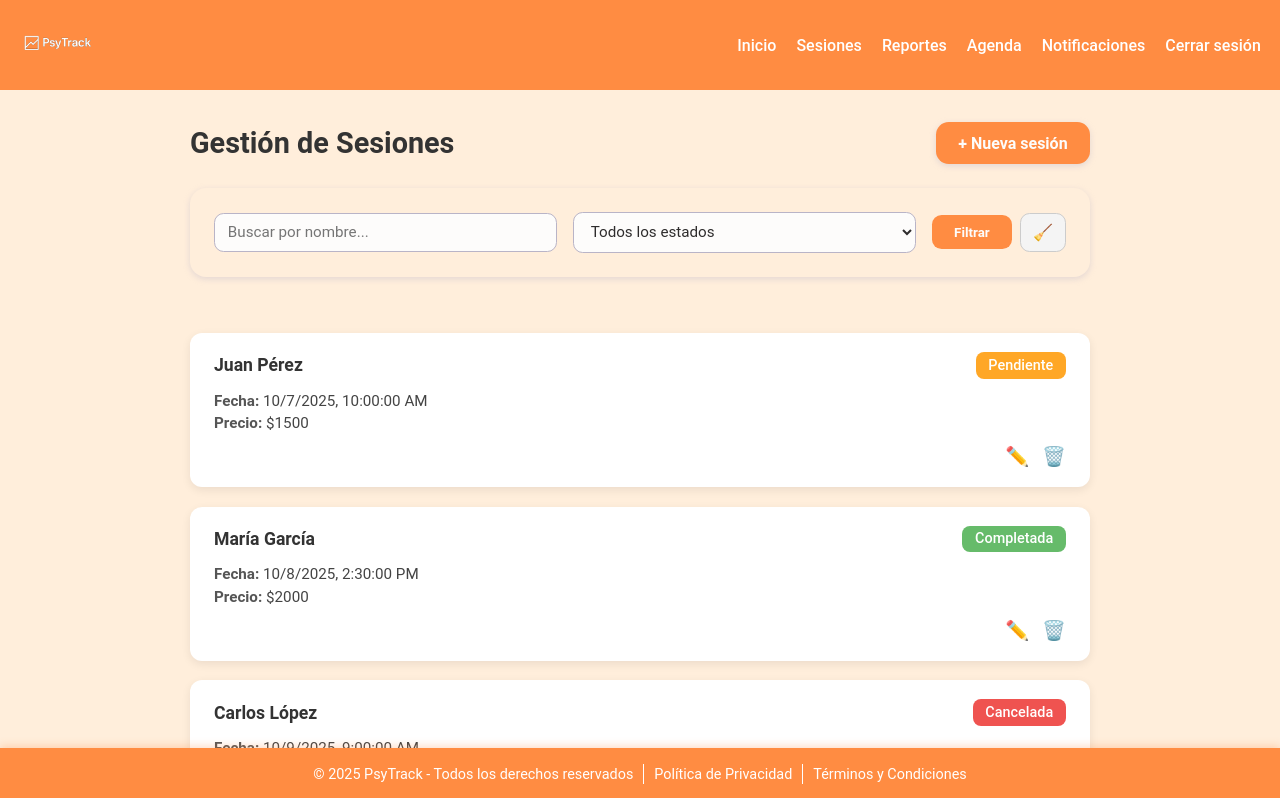
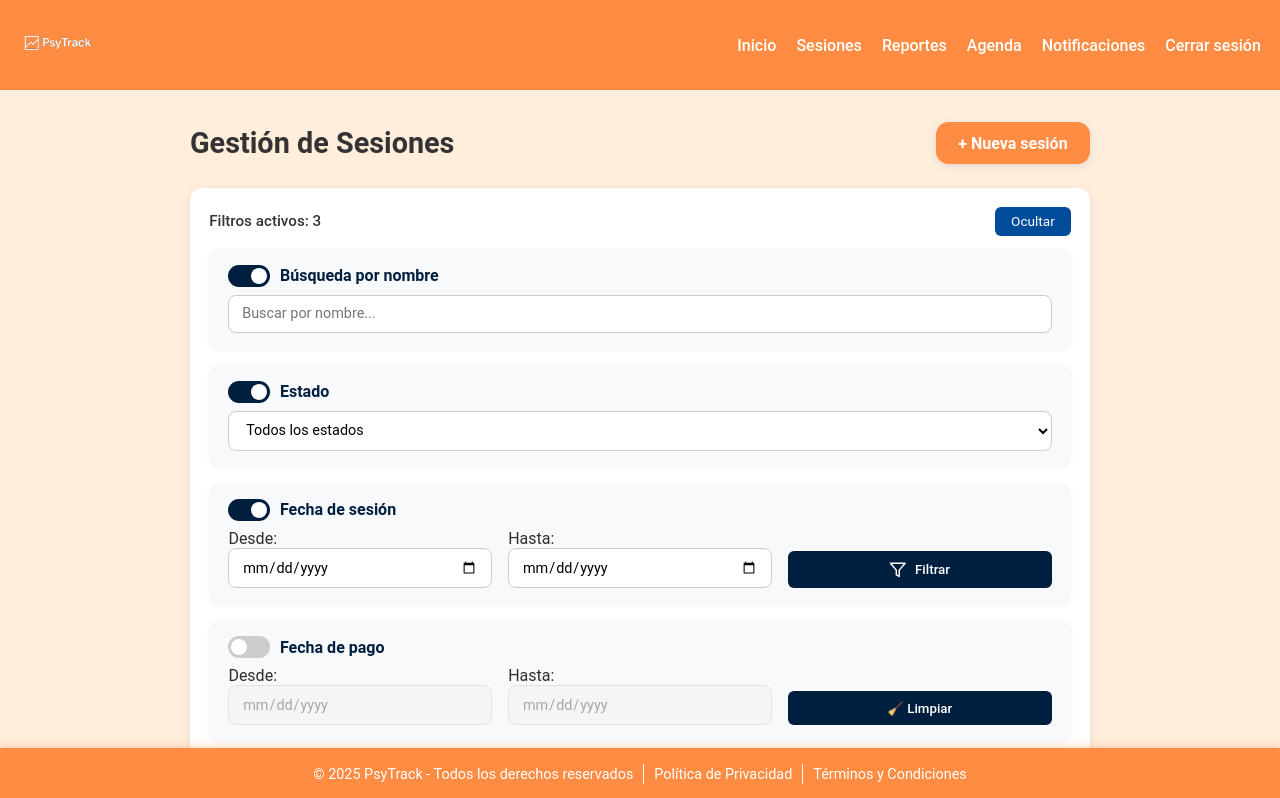
Before and after one commit to jmiwassjukourens/PsyTrack-front-end, a React (Vite) app: page /sesiones in a window 1280 px wide. Shown: the top 798 px of the page. Built offline with nearby package versions, Linux system fonts and the light colour scheme; no server answers; sample sign-in values are in the browser's storage.

Commit message:
styles in filters

```diff
--- a/package.json
+++ b/package.json
@@ -12,6 +12,7 @@
   "dependencies": {
     "react": "^19.1.1",
     "react-dom": "^19.1.1",
+    "react-icons": "^5.5.0",
     "react-router-dom": "^7.9.3"
   },
   "devDependencies": {
--- a/src/auth/LoginPage/LoginPage.module.css
+++ b/src/auth/LoginPage/LoginPage.module.css
@@ -135,7 +135,3 @@
     background: linear-gradient(135deg, #B46B2A, #FF8C42);
   }
 }
-
-.app-content {
-margin: 4440px;
-}
--- a/src/components/FiltersBar/FiltersBar.jsx
+++ b/src/components/FiltersBar/FiltersBar.jsx
@@ -1,54 +1,233 @@
 import { useState } from "react";
+import { FiFilter } from "react-icons/fi";
 import styles from "./FiltersBar.module.css";
 
 function FiltersBar({ onFilterChange }) {
   const [estado, setEstado] = useState("");
   const [busqueda, setBusqueda] = useState("");
+  const [fechaDesde, setFechaDesde] = useState("");
+  const [fechaHasta, setFechaHasta] = useState("");
+  const [fechaPagoDesde, setFechaPagoDesde] = useState("");
+  const [fechaPagoHasta, setFechaPagoHasta] = useState("");
+
+
+  const [activeBusqueda, setActiveBusqueda] = useState(true);
+  const [activeEstado, setActiveEstado] = useState(true);
+  const [activeSesion, setActiveSesion] = useState(true);
+  const [activePago, setActivePago] = useState(false);
+
+  const [mostrarFiltros, setMostrarFiltros] = useState(true);
 
   const handleFilter = () => {
-    onFilterChange?.({ estado, busqueda });
+    onFilterChange?.({
+      estado: activeEstado ? estado : "",
+      busqueda: activeBusqueda ? busqueda : "",
+      fechaDesde: activeSesion ? fechaDesde : "",
+      fechaHasta: activeSesion ? fechaHasta : "",
+      fechaPagoDesde: activePago ? fechaPagoDesde : "",
+      fechaPagoHasta: activePago ? fechaPagoHasta : "",
+    });
   };
 
   const handleClear = () => {
     setEstado("");
     setBusqueda("");
-    onFilterChange?.({ estado: "", busqueda: "" });
+    setFechaDesde("");
+    setFechaHasta("");
+    setFechaPagoDesde("");
+    setFechaPagoHasta("");
   };
 
+  const setAtajo = (tipo) => {
+    const hoy = new Date();
+    const desde = new Date();
+    switch (tipo) {
+      case "7d":
+        desde.setDate(hoy.getDate() - 7);
+        break;
+      case "15d":
+        desde.setDate(hoy.getDate() - 15);
+        break;
+      case "1m":
+        desde.setMonth(hoy.getMonth() - 1);
+        break;
+      case "3m":
+        desde.setMonth(hoy.getMonth() - 3);
+        break;
+      case "6m":
+        desde.setMonth(hoy.getMonth() - 6);
+        break;
+      default:
+        break;
+    }
+    setFechaDesde(desde.toISOString().split("T")[0]);
+    setFechaHasta(hoy.toISOString().split("T")[0]);
+  };
+
+  const filtrosActivos =
+    [activeBusqueda, activeEstado, activeSesion, activePago].filter(Boolean)
+      .length;
+
   return (
-    <div className={styles.container}>
+    <div className={styles.filtrosWrapper}>
+      <div className={styles.header}>
+        <div className={styles.statusText}>
+          {filtrosActivos > 0
+            ? `Filtros activos: ${filtrosActivos}`
+            : "Mostrar filtros"}
+        </div>
+        <button
+          className={`${styles.toggleBtn} ${
+            mostrarFiltros ? styles.active : ""
+          }`}
+          onClick={() => setMostrarFiltros((prev) => !prev)}
+        >
+          {mostrarFiltros ? "Ocultar" : "Mostrar"}
+        </button>
+      </div>
+
+      {mostrarFiltros && (
+        <div className={styles.filtrosGenerales}>
+
+          <div className={styles.section}>
+            <div className={styles.sectionHeader}>
+              <label className={styles.switch}>
+                <input
+                  type="checkbox"
+                  checked={activeBusqueda}
+                  onChange={() => setActiveBusqueda(!activeBusqueda)}
+                />
+                <span className={styles.slider}></span>
+              </label>
+              <span>Búsqueda por nombre</span>
+            </div>
             <input
               type="text"
               placeholder="Buscar por nombre..."
               value={busqueda}
               onChange={(e) => setBusqueda(e.target.value)}
-        className={styles.input}
+              className={styles.inputBusqueda}
+              disabled={!activeBusqueda}
             />
+          </div>
 
+          <div className={styles.section}>
+            <div className={styles.sectionHeader}>
+              <label className={styles.switch}>
+                <input
+                  type="checkbox"
+                  checked={activeEstado}
+                  onChange={() => setActiveEstado(!activeEstado)}
+                />
+                <span className={styles.slider}></span>
+              </label>
+              <span>Estado</span>
+            </div>
             <select
               value={estado}
               onChange={(e) => setEstado(e.target.value)}
-        className={styles.select}
+              className={styles.selectEstado}
+              disabled={!activeEstado}
             >
               <option value="">Todos los estados</option>
               <option value="Pendiente">Pendiente</option>
-        <option value="Completada">Completada</option>
-        <option value="Cancelada">Cancelada</option>
+              <option value="Pagado">Pagado</option>
             </select>
+          </div>
 
-      <div className={styles.buttonsWrapper}>
-        <button className={styles.btnFiltrar} onClick={handleFilter}>
+
+          <div className={styles.section}>
+            <div className={styles.sectionHeader}>
+              <label className={styles.switch}>
+                <input
+                  type="checkbox"
+                  checked={activeSesion}
+                  onChange={() => setActiveSesion(!activeSesion)}
+                />
+                <span className={styles.slider}></span>
+              </label>
+              <span>Fecha de sesión</span>
+            </div>
+            <div className={styles.dateRow}>
+              <label>
+                Desde:
+                <input
+                  type="date"
+                  value={fechaDesde}
+                  onChange={(e) => setFechaDesde(e.target.value)}
+                  disabled={!activeSesion}
+                />
+              </label>
+              <label>
+                Hasta:
+                <input
+                  type="date"
+                  value={fechaHasta}
+                  onChange={(e) => setFechaHasta(e.target.value)}
+                  disabled={!activeSesion}
+                />
+              </label>
+              <button
+                onClick={handleFilter}
+                className={styles.btnFiltrar}
+                disabled={!activeSesion}
+              >
+                <FiFilter className={styles.iconoFiltro} />
                 Filtrar
               </button>
+            </div>
+          </div>
 
+          <div className={styles.section}>
+            <div className={styles.sectionHeader}>
+              <label className={styles.switch}>
+                <input
+                  type="checkbox"
+                  checked={activePago}
+                  onChange={() => setActivePago(!activePago)}
+                />
+                <span className={styles.slider}></span>
+              </label>
+              <span>Fecha de pago</span>
+            </div>
+            <div className={styles.dateRow}>
+              <label>
+                Desde:
+                <input
+                  type="date"
+                  value={fechaPagoDesde}
+                  onChange={(e) => setFechaPagoDesde(e.target.value)}
+                  disabled={!activePago}
+                />
+              </label>
+              <label>
+                Hasta:
+                <input
+                  type="date"
+                  value={fechaPagoHasta}
+                  onChange={(e) => setFechaPagoHasta(e.target.value)}
+                  disabled={!activePago}
+                />
+              </label>
               <button
+                onClick={handleClear}
                 className={styles.btnLimpiar}
-          onClick={handleClear}
-          title="Limpiar filtros"
+                disabled={!activePago}
               >
-          🧹
+                🧹 Limpiar
               </button>
             </div>
+          </div>
+
+          <div className={styles.atajosTiempo}>
+            <button onClick={() => setAtajo("7d")}>Últimos 7 días</button>
+            <button onClick={() => setAtajo("15d")}>Últimas 2 semanas</button>
+            <button onClick={() => setAtajo("1m")}>Último mes</button>
+            <button onClick={() => setAtajo("3m")}>Últimos 3 meses</button>
+            <button onClick={() => setAtajo("6m")}>Últimos 6 meses</button>
+          </div>
+        </div>
+      )}
     </div>
   );
 }
--- a/src/components/FiltersBar/FiltersBar.module.css
+++ b/src/components/FiltersBar/FiltersBar.module.css
@@ -1,91 +1,209 @@
-.container {
-  display: flex;
-  gap: 1rem;
-  align-items: center;
-  justify-content: center;
-  background-color: #ffeedb;
-  padding: 1.5rem;
-  border-radius: 1rem;
-  box-shadow: 0 2px 6px rgba(185, 180, 199, 0.4);
+.filtrosWrapper {
+  background-color: #fff;
+  border-radius: 12px;
+  box-shadow: 0 2px 8px rgba(0, 0, 0, 0.08);
+  padding: 1.2rem;
   margin-bottom: 1.5rem;
-  flex-wrap: wrap;
+  transition: all 0.3s ease;
 }
 
-.input,
-.select {
-  flex: 1;
-  min-width: 180px;
+.header {
+  display: flex;
+  justify-content: space-between;
+  align-items: center;
+  margin-bottom: 0.8rem;
+}
+
+.statusText {
+  font-size: 0.95rem;
+  color: #333;
+  font-weight: 500;
+}
+
+.toggleBtn {
+  background-color: #001f3f;
+  color: #fff;
+  border: none;
+  border-radius: 6px;
+  padding: 0.4rem 1rem;
+  cursor: pointer;
+  font-size: 0.85rem;
+  transition: all 0.25s ease;
+}
+
+.toggleBtn.active {
+  background-color: #004b9a;
+}
+
+.toggleBtn:hover {
+  transform: scale(1.05);
+}
+
+.filtrosGenerales {
+  display: flex;
+  flex-direction: column;
+  gap: 1rem;
+  animation: fadeIn 0.4s ease;
+}
+
+@keyframes fadeIn {
+  from { opacity: 0; transform: translateY(-8px); }
+  to { opacity: 1; transform: translateY(0); }
+}
+
+
+.section {
+  background-color: #f8f9fb;
+  padding: 1rem 1.2rem;
+  border-radius: 10px;
+  box-shadow: 0 1px 4px rgba(0, 0, 0, 0.05);
+}
+
+.sectionHeader {
+  display: flex;
+  align-items: center;
+  gap: 0.6rem;
+  margin-bottom: 0.5rem;
+  font-weight: 600;
+  color: #001f3f;
+}
+
+
+.switch {
+  position: relative;
+  display: inline-block;
+  width: 42px;
+  height: 22px;
+}
+
+.switch input {
+  opacity: 0;
+  width: 0;
+  height: 0;
+}
+
+.slider {
+  position: absolute;
+  cursor: pointer;
+  background-color: #ccc;
+  border-radius: 22px;
+  top: 0;
+  left: 0;
+  right: 0;
+  bottom: 0;
+  transition: 0.4s;
+}
+
+.slider:before {
+  position: absolute;
+  content: "";
+  height: 16px;
+  width: 16px;
+  left: 3px;
+  bottom: 3px;
+  background-color: white;
+  border-radius: 50%;
+  transition: 0.4s;
+}
+
+.switch input:checked + .slider {
+  background-color: #001f3f;
+}
+
+.switch input:checked + .slider:before {
+  transform: translateX(20px);
+}
+
+
+.inputBusqueda,
+.selectEstado,
+input[type="date"] {
+  width: 100%;
   padding: 0.6rem 0.8rem;
-  border: 1px solid #b9b4c7;
-  border-radius: 0.6rem;
-  background-color: #fdfcfb;
-  font-size: 0.95rem;
-  color: #2e2c2c;
+  border: 1px solid #ccc;
+  border-radius: 8px;
+  background-color: #fff;
+  transition: all 0.2s ease;
+  font-size: 0.9rem;
+}
+
+input:disabled,
+select:disabled {
+  opacity: 0.5;
+  background-color: #f3f3f3;
+  cursor: not-allowed;
+}
+
+.dateRow {
+  display: grid;
+  grid-template-columns: repeat(auto-fit, minmax(130px, 1fr));
+  gap: 1rem;
+  align-items: end;
+}
+
+.btnFiltrar, .btnLimpiar {
+  background-color: #001f3f;
+  color: white;
+  border: none;
+  border-radius: 6px;
+  padding: 0.6rem 1.2rem;
+  cursor: pointer;
+  transition: all 0.2s ease;
+  font-weight: 500;
+  display: flex;
+  align-items: center;
+  gap: 0.5rem;
+  justify-content: center;
+}
+
+.btnFiltrar:hover,
+.btnLimpiar:hover {
+  background-color: #004b9a;
+  transform: translateY(-2px);
+}
+
+.iconoFiltro {
+  font-size: 1.1rem;
+}
+
+
+.atajosTiempo {
+  display: flex;
+  gap: 10px;
+  flex-wrap: wrap;
+  justify-content: center;
+  margin-top: 1rem;
+}
+
+.atajosTiempo button {
+  background-color: #e8eef7;
+  color: #001f3f;
+  border: 1px solid #cbd5e0;
+  border-radius: 8px;
+  padding: 8px 14px;
+  font-size: 0.85rem;
+  cursor: pointer;
   transition: all 0.2s ease;
 }
 
-.input:focus,
-.select:focus {
-  outline: none;
-  border-color: #ff8c42;
-  box-shadow: 0 0 4px #ff8c42;
-}
-
-.btnFiltrar {
-  background-color: #ff8c42;
-  color: #fdfcfb;
-  font-weight: 600;
-  padding: 0.6rem 1.4rem;
-  border: none;
-  border-radius: 0.6rem;
-  cursor: pointer;
-  transition: background-color 0.25s ease, transform 0.2s ease;
-}
-
-.btnFiltrar:hover {
-  background-color: #e67a34;
-  transform: scale(1.05);
+.atajosTiempo button:hover {
+  background-color: #001f3f;
+  color: #fff;
+  transform: translateY(-2px);
 }
 
 
 @media (max-width: 768px) {
-  .container {
-    flex-direction: column;
-    align-items: stretch;
-    padding: 1rem;
-    gap: 0.8rem;
+  .inputsFechaContainer {
+    grid-template-columns: 1fr;
+    gap: 1rem;
   }
 
-  .input,
-  .select,
-  .btnFiltrar {
-    width: 100%;
-    font-size: 1rem;
+  .inputsFechaButton {
+    justify-content: center;
   }
 
-  .btnFiltrar {
-    padding: 0.8rem;
+  .filtrosSuperiores {
+    flex-direction: column;
   }
 }
-
-.buttonsWrapper {
-  display: flex;
-  align-items: center;
-  gap: 0.5rem;
-}
-
-.btnLimpiar {
-  background-color: #f4f4f4;
-  border: 1px solid #ccc;
-  color: #444;
-  padding: 0.55rem 0.75rem;
-  border-radius: 0.6rem;
-  cursor: pointer;
-  font-size: 1rem;
-  transition: background-color 0.25s ease, transform 0.1s ease;
-}
-
-.btnLimpiar:hover {
-  background-color: #ffe8d4;
-  transform: scale(1.05);
-}
--- a/src/components/SessionCards/SessionCards.jsx
+++ b/src/components/SessionCards/SessionCards.jsx
@@ -1,6 +1,12 @@
 import styles from "./SessionCards.module.css";
 
 function SessionCards({ sesiones, onEdit, onDelete }) {
+  const handleDownload = (adjunto) => {
+    if (!adjunto) return;
+    alert(`Descargando archivo: ${adjunto}`);
+
+  };
+
   return (
     <div className={styles.cardsContainer}>
       {sesiones.length === 0 ? (
@@ -10,17 +16,19 @@ function SessionCards({ sesiones, onEdit, onDelete }) {
           <div key={s.id} className={styles.card}>
             <div className={styles.cardHeader}>
               <h3 className={styles.paciente}>{s.paciente.nombre}</h3>
-              <span
-                className={`${styles.badge} ${styles[s.estado.toLowerCase()]}`}
-              >
+              <span className={`${styles.badge} ${styles[s.estado.toLowerCase()]}`}>
                 {s.estado}
               </span>
             </div>
 
             <div className={styles.cardBody}>
               <p>
-                <span className={styles.label}>Fecha:</span>{" "}
+                <span className={styles.label}>Fecha sesión:</span>{" "}
                 {new Date(s.fecha).toLocaleString()}
+              </p>
+              <p>
+                <span className={styles.label}>Fecha de pago:</span>{" "}
+                {s.fechaDePago ? new Date(s.fechaDePago).toLocaleString() : "—"}
               </p>
               <p>
                 <span className={styles.label}>Precio:</span> ${s.precio}
@@ -29,12 +37,22 @@ function SessionCards({ sesiones, onEdit, onDelete }) {
 
             <div className={styles.cardActions}>
               <button
+                className={`${styles.btnAttach} ${!s.adjunto ? styles.disabled : ""}`}
+                title={s.adjunto ? "Descargar Comprobante" : "Sin Comprobante"}
+                disabled={!s.adjunto}
+                onClick={() => handleDownload(s.adjunto)}
+              >
+                📎
+              </button>
+
+              <button
                 className={styles.btnEdit}
                 title="Editar sesión"
                 onClick={() => onEdit(s)}
               >
                 ✏️
               </button>
+
               <button
                 className={styles.btnDelete}
                 title="Eliminar sesión"
--- a/src/components/SessionCards/SessionCards.module.css
+++ b/src/components/SessionCards/SessionCards.module.css
@@ -52,7 +52,7 @@
   background-color: #ffa726;
 }
 
-.completada {
+.pagado {
   background-color: #66bb6a;
 }
 
--- a/src/pages/SesionesPage/SesionesPage.jsx
+++ b/src/pages/SesionesPage/SesionesPage.jsx
@@ -4,33 +4,46 @@ import SessionCards from "../../components/SessionCards/SessionCards";
 import NewSessionButton from "../../components/NewSessionButton/NewSessionButton";
 import FiltersBar from "../../components/FiltersBar/FiltersBar";
 
+
 function SesionesPage() {
   const [sesiones, setSesiones] = useState([
     {
       id: 1,
-      fecha: "2025-10-07T10:00:00",
-      estado: "Pendiente",
+      fecha: "2025-05-07T10:00:00",
+      fechaDePago: "2025-10-09T18:00:00",
+      estado: "Pagado",
       paciente: { nombre: "Juan Pérez" },
       precio: 1500,
+      adjunto: "recibo-juan.pdf",
     },
     {
       id: 2,
       fecha: "2025-10-08T14:30:00",
-      estado: "Completada",
+      fechaDePago: null,
+      estado: "Pagado",
       paciente: { nombre: "María García" },
       precio: 2000,
+      adjunto: null,
     },
     {
       id: 3,
       fecha: "2025-10-09T09:00:00",
-      estado: "Cancelada",
+      fechaDePago: null,
+      estado: "Pendiente",
       paciente: { nombre: "Carlos López" },
       precio: 1000,
+      adjunto: null,
     },
   ]);
 
-  const [filtros, setFiltros] = useState({ estado: "", busqueda: "" });
-
+  const [filtros, setFiltros] = useState({
+    estado: "",
+    busqueda: "",
+    fechaDesde: "",
+    fechaHasta: "",
+    fechaPagoDesde: "",
+    fechaPagoHasta: "",
+  });
 
   const handleCreate = () => {
     const nombre = prompt("Nombre del paciente:");
@@ -39,27 +52,21 @@ function SesionesPage() {
     const nueva = {
       id: Date.now(),
       fecha: new Date().toISOString(),
+      fechaDePago: null,
       estado: "Pendiente",
       paciente: { nombre },
       precio: 1500,
+      adjunto: null,
     };
 
     setSesiones([...sesiones, nueva]);
   };
 
-
   const handleEdit = (sesion) => {
-    const nuevoNombre = prompt(
-      "Editar nombre del paciente:",
-      sesion.paciente.nombre
-    );
+    const nuevoNombre = prompt("Editar nombre del paciente:", sesion.paciente.nombre);
     if (!nuevoNombre) return;
 
-    const nuevoEstado = prompt(
-      "Editar estado (Pendiente, Completada, Cancelada):",
-      sesion.estado
-    );
-
+    const nuevoEstado = prompt("Editar estado (Pendiente, Pagado, Cancelada):", sesion.estado);
     const nuevoPrecio = prompt("Editar precio:", sesion.precio);
 
     setSesiones((prev) =>
@@ -76,25 +83,31 @@ function SesionesPage() {
     );
   };
 
-
   const handleDelete = (id) => {
     if (window.confirm("¿Seguro que querés eliminar esta sesión?")) {
       setSesiones((prev) => prev.filter((s) => s.id !== id));
     }
   };
 
-
   const handleFilterChange = (filtrosRecibidos) => {
     setFiltros(filtrosRecibidos);
   };
 
   const sesionesFiltradas = sesiones.filter((s) => {
-    const matchEstado =
-      filtros.estado === "" || s.estado === filtros.estado;
+    const matchEstado = filtros.estado === "" || s.estado === filtros.estado;
     const matchBusqueda = s.paciente.nombre
       .toLowerCase()
       .includes(filtros.busqueda.toLowerCase());
-    return matchEstado && matchBusqueda;
+
+    const matchFechaSesion =
+      (!filtros.fechaDesde || new Date(s.fecha) >= new Date(filtros.fechaDesde)) &&
+      (!filtros.fechaHasta || new Date(s.fecha) <= new Date(filtros.fechaHasta));
+
+    const matchFechaPago =
+      (!filtros.fechaPagoDesde || (s.fechaDePago && new Date(s.fechaDePago) >= new Date(filtros.fechaPagoDesde))) &&
+      (!filtros.fechaPagoHasta || (s.fechaDePago && new Date(s.fechaDePago) <= new Date(filtros.fechaPagoHasta)));
+
+    return matchEstado && matchBusqueda && matchFechaSesion && matchFechaPago;
   });
 
   return (
@@ -108,11 +121,7 @@ function SesionesPage() {
         <FiltersBar onFilterChange={handleFilterChange} />
       </div>
 
-      <SessionCards
-        sesiones={sesionesFiltradas}
-        onEdit={handleEdit}
-        onDelete={handleDelete}
-      />
+      <SessionCards sesiones={sesionesFiltradas} onEdit={handleEdit} onDelete={handleDelete} />
     </div>
   );
 }
```
Also changed, not shown: 1 other file (tests, documents, lock files or other folders). Lines whose indentation alone changed are shown as unchanged.
